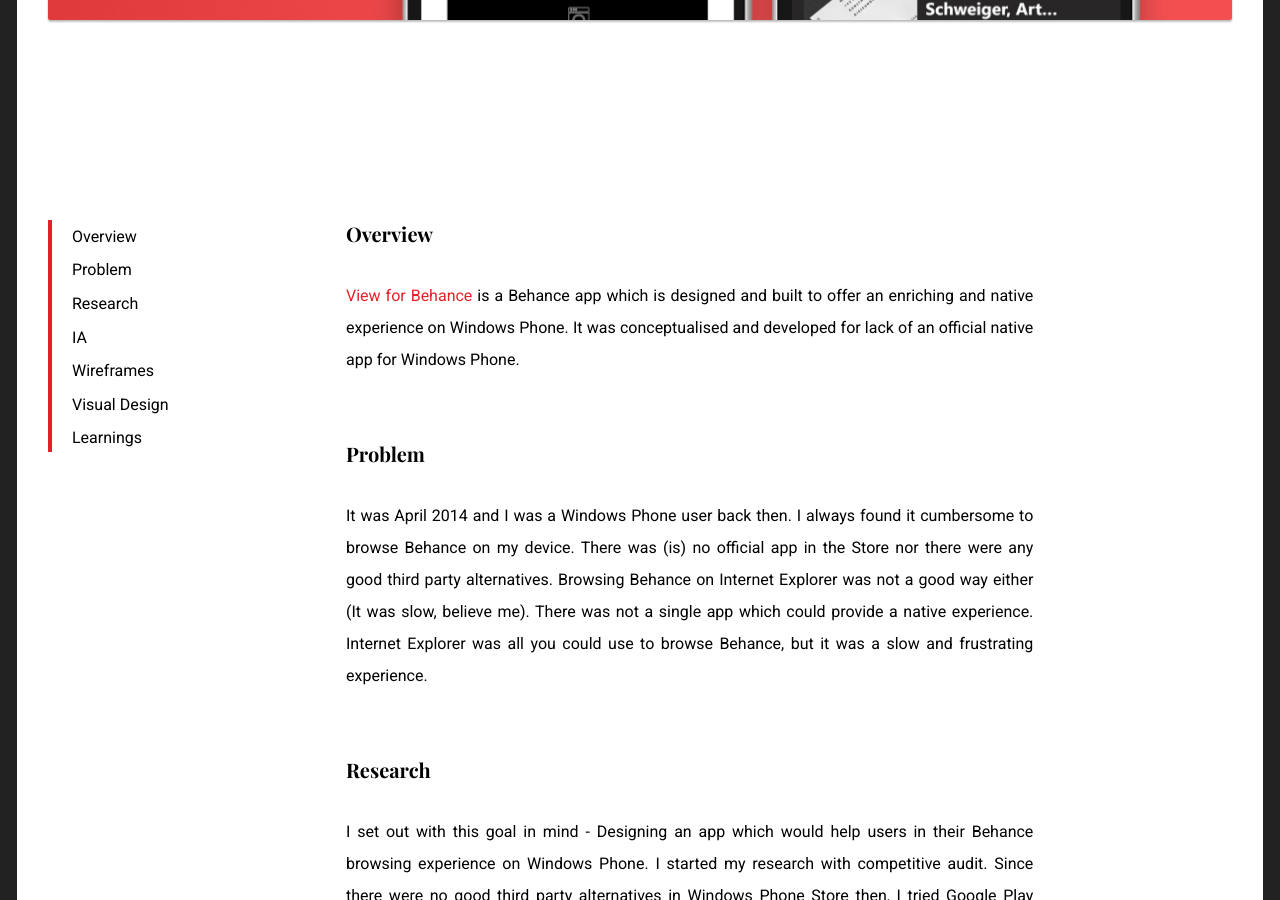
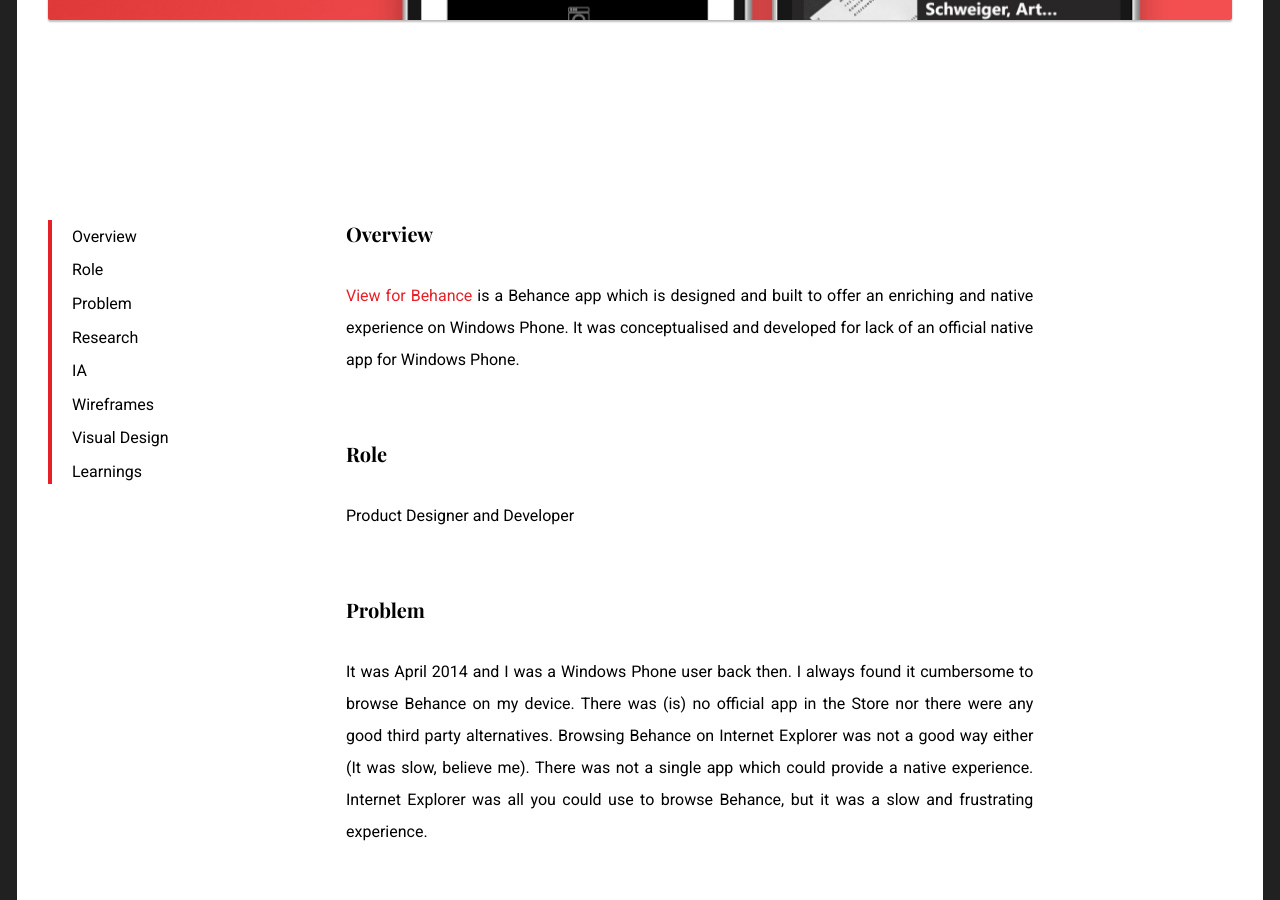
Before and after one commit to AnaghSharma/anaghsharma.github.io, a Jekyll site: the page built from _pages/projects/behance.html, in a window 1280 px wide and 900 px high, scrolled down 1129 px. Built offline with Jekyll 4.4.1, drawn with Linux system fonts in a browser that asks for light colours; nearby versions of some CDN libraries.

Commit message:
Added role to View project

```diff
--- a/_pages/projects/behance.html
+++ b/_pages/projects/behance.html
@@ -25,10 +25,11 @@
           </div>
         </div>
         <div class="row">
-            <div class="large-3 medium-3 small-collapsed columns">
-                <div class="content-table-bar" style="display: inline-block; height: 14.5rem;"></div>
+            <div class="large-3 medium-3 small-collapsed columns mb4">
+                <div class="content-table-bar" style="display: inline-block; height: 16.5rem;"></div>
                 <ul class="vertical-menu no-bullet ml3" style="display: inline-block; vertical-align: top;">
                     <li class="pv1 font-dark">Overview</li>
+                    <li class="pv1 font-dark">Role</li>
                     <li class="pv1 font-dark">Problem</li>
                     <li class="pv1 font-dark">Research</li>
                     <li class="pv1 font-dark">IA</li>
@@ -40,6 +41,8 @@
             <div class="large-7 medium-7 end columns">
                 <h5 class="font-dark font-secondary-bold font-content">Overview</h5>
                 <p class="text-justify font-dark lh-copy mt4"><a href="https://www.microsoft.com/en-us/store/p/view-for-behance/9wzdncrdm1g9" target="_blank" class="font-primary-color">View for Behance</a> is a Behance app which is designed and built to offer an enriching and native experience on Windows Phone. It was conceptualised and developed for lack of an official native app for Windows Phone.</p>
+                <h5 class="font-dark font-secondary-bold font-content mt5">Role</h5>
+                <p class="text-justify font-dark lh-copy mt4">Product Designer and Developer</p>
                 <h5 class="font-dark font-secondary-bold font-content mt5">Problem</h5>
                 <p class="text-justify font-dark lh-copy mt4">It was April 2014 and I was a Windows Phone user back then. I always found it cumbersome to browse Behance on my device. There was (is) no official app in the Store nor there were any good third party alternatives. Browsing Behance on Internet Explorer was not a good way either (It was slow, believe me). There was not a single app which could provide a native experience. Internet Explorer was all you could use to browse Behance, but it was a slow and frustrating experience.</p>
                 <h5 class="font-dark font-secondary-bold font-content mt5">Research</h5>
```
